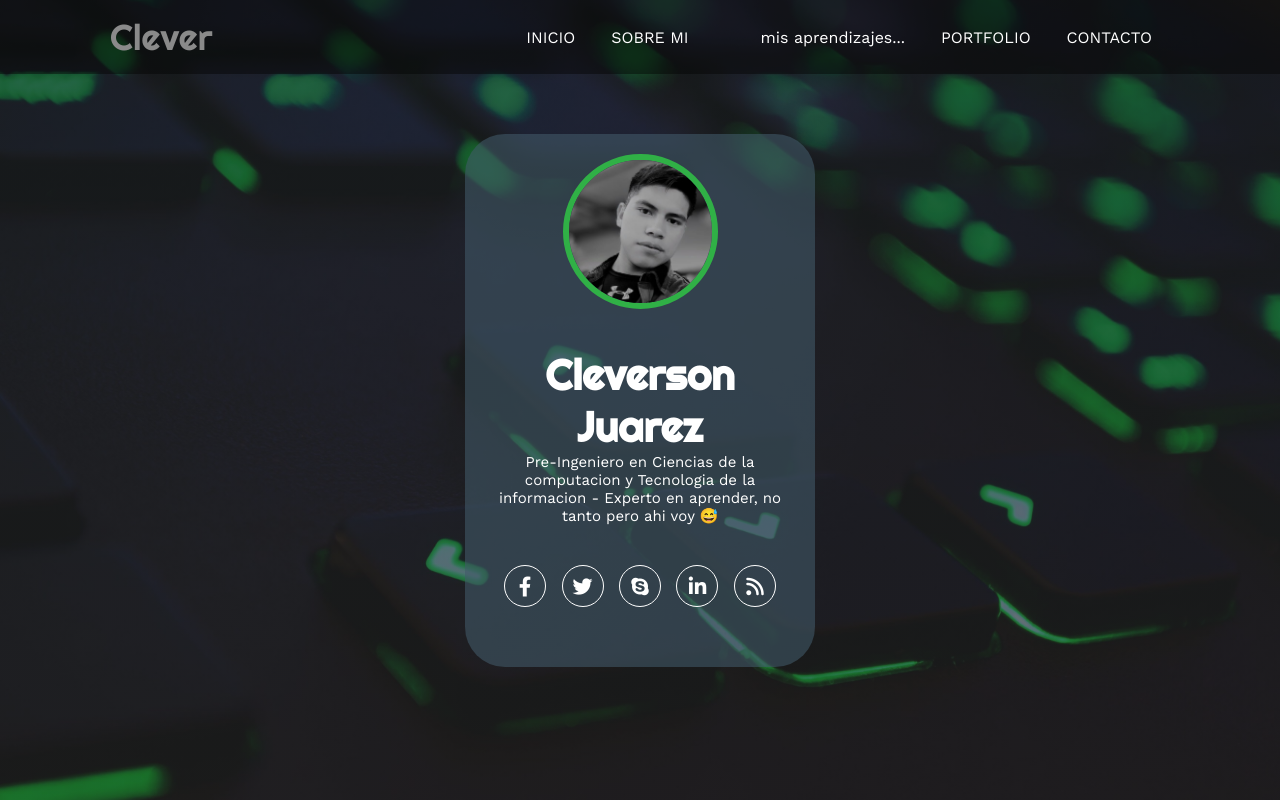
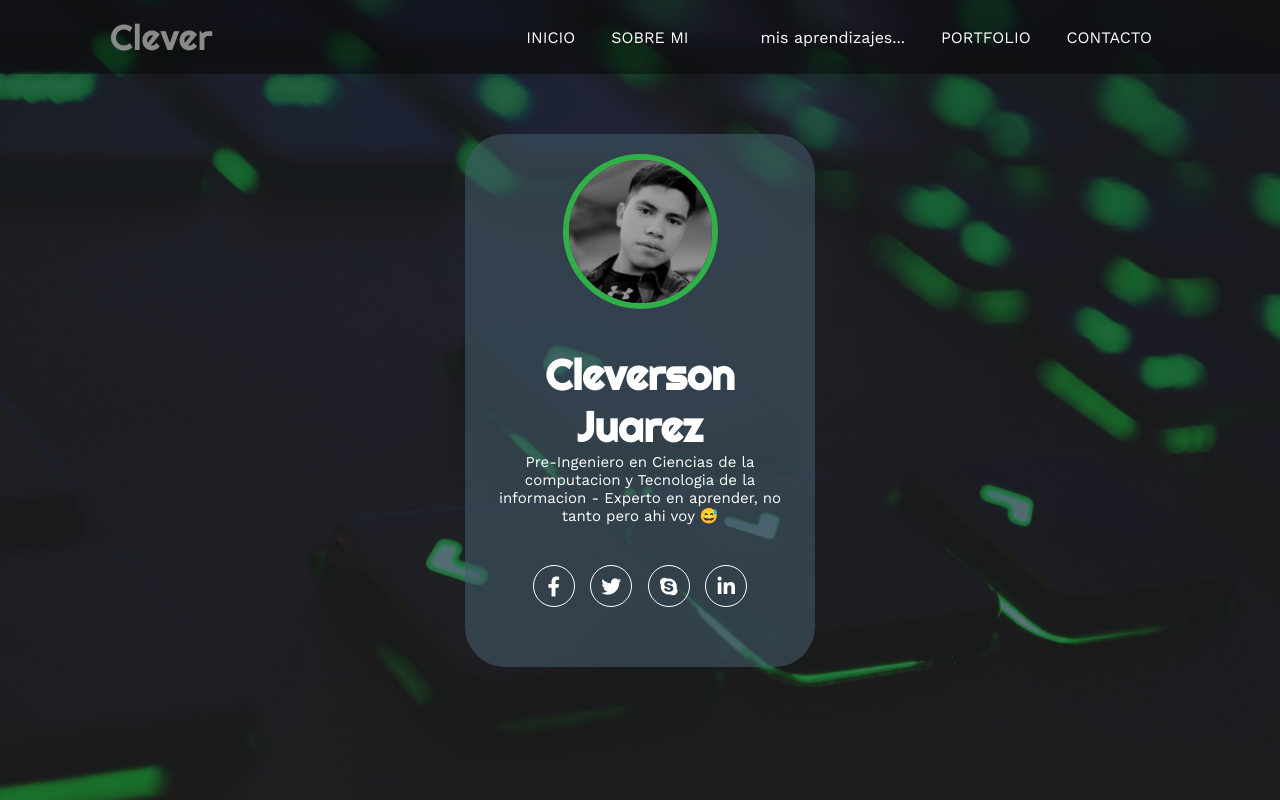
Before and after one commit to CleverTomas/portafolio, a plain HTML site: page index.html in a window 1280 px wide. Shown: the top 800 px of the page. Drawn offline with nearby package versions, Linux system fonts and the light colour scheme.

Commit message:
Update index.html

```diff
--- a/index.html
+++ b/index.html
@@ -44,7 +44,7 @@
                 <a href="https://twitter.com/tuusuario" target="_blank"><i class="fa-brands fa-twitter"></i></a>
                 <a href="https://www.skype.com/tuusuario" target="_blank"><i class="fa-brands fa-skype"></i></a>
                 <a href="https://www.linkedin.com/in/tuusuario" target="_blank"><i class="fa-brands fa-linkedin-in"></i></a>
-                <a href="https://www.rss.com/tuusuario" target="_blank"><i class="fa-solid fa-rss"></i></a>
+               <!-- <a href="https://www.rss.com/tuusuario" target="_blank"><i class="fa-solid fa-rss"></i></a> -->
             </div>
         </div>
     </section>
```
